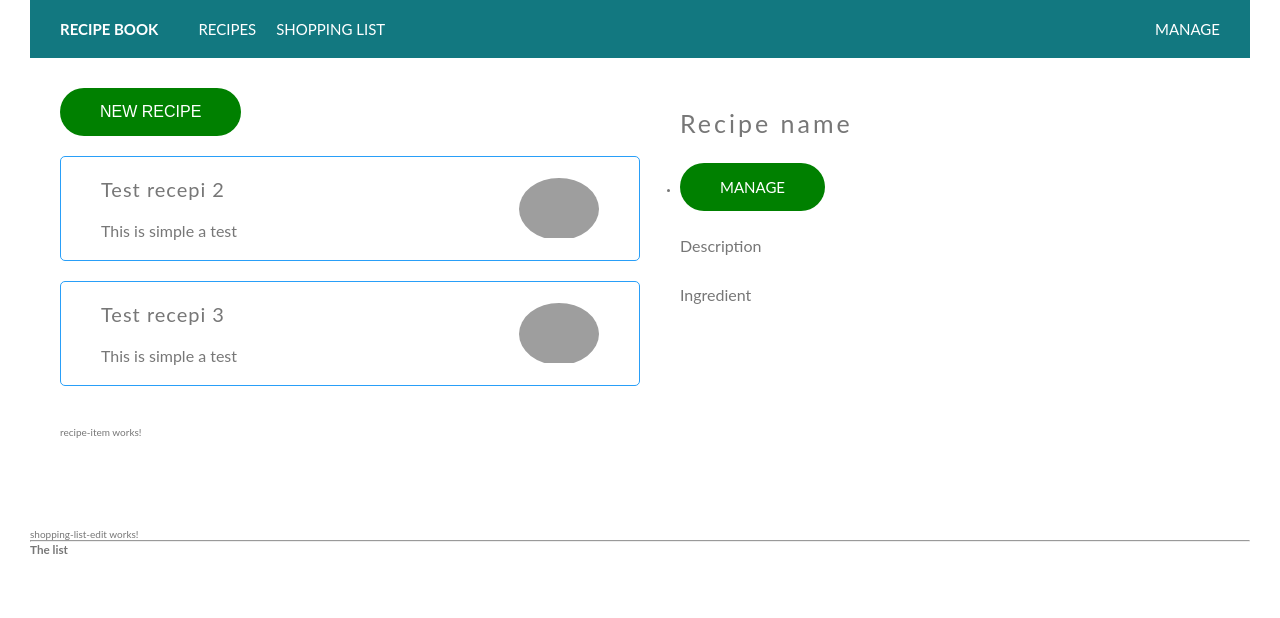
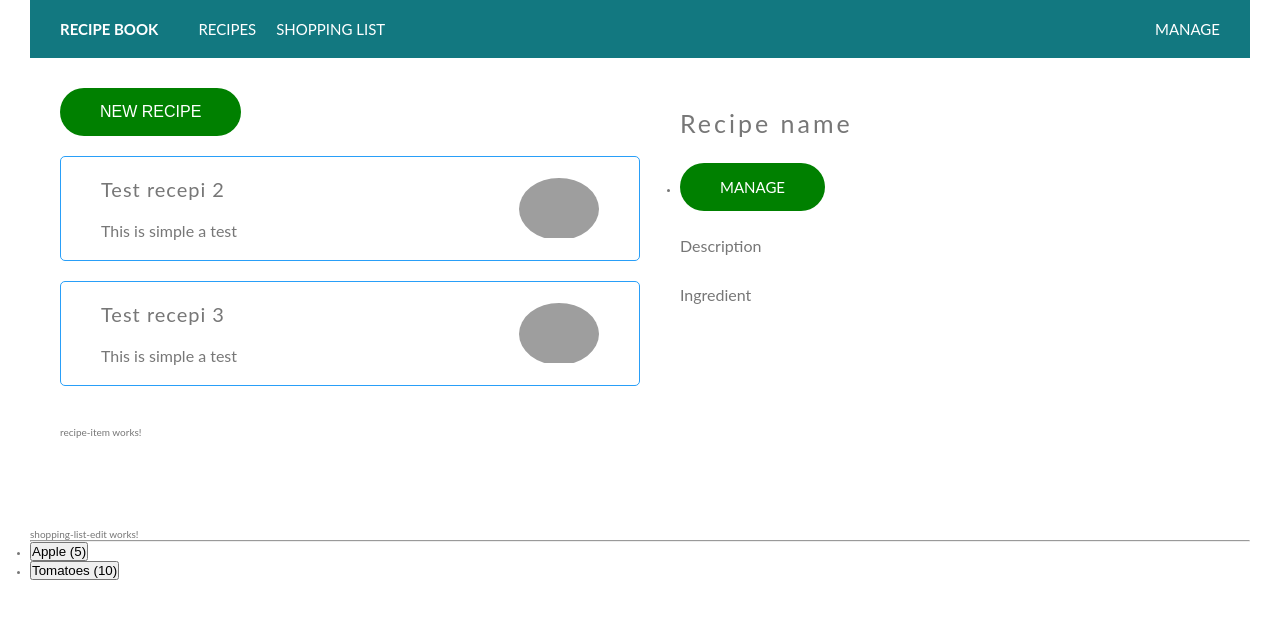
Before and after one commit to Ludo-q/ng4-complite-guide, an Angular app: page / in a window 1280 px wide. Shown: the top 618 px of the page. Built offline with nearby package versions, Linux system fonts and the light colour scheme; grey boxes are pictures that could not be loaded.

Commit message:
Creating and outputting the shopping list.

```diff
--- a/src/app/shopping-list/shopping-list.component.html
+++ b/src/app/shopping-list/shopping-list.component.html
@@ -1,6 +1,10 @@
 <section class="shopping-list-section">
   <app-shopping-list-edit></app-shopping-list-edit>
   <hr>
-  <h3>The list</h3>
+  <ul class="list">
+    <li class="list__item" *ngFor="let ingredient of ingredients">
+      <button class="list_button">{{ingredient.name}} ({{ingredient.amount}})</button>
+    </li>
+  </ul>
 
 </section>
--- a/src/app/shopping-list/shopping-list.component.ts
+++ b/src/app/shopping-list/shopping-list.component.ts
@@ -1,4 +1,6 @@
 import {Component, OnInit} from '@angular/core';
+
+import {Ingredient} from '../shared/ingredient.model';
 
 @Component({
   selector: '<app-shopping-list>',
@@ -7,6 +9,11 @@ import {Component, OnInit} from '@angular/core';
 })
 export class ShoppingListComponent implements OnInit {
 
+  ingredients: Ingredient[] = [
+    new Ingredient('Apple', 5),
+    new Ingredient('Tomatoes', 10)
+  ];
+
   constructor() {
   }
 
```
Also changed, not shown: src/app/shared/ingredient.model.ts (added, +14 -0 lines).
